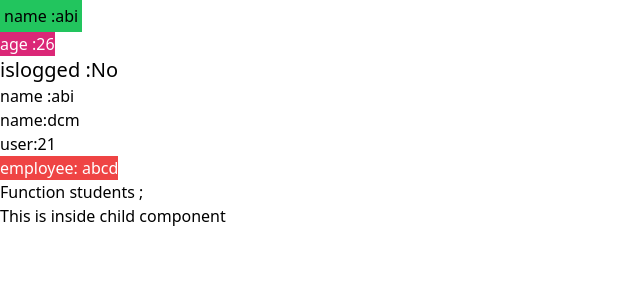
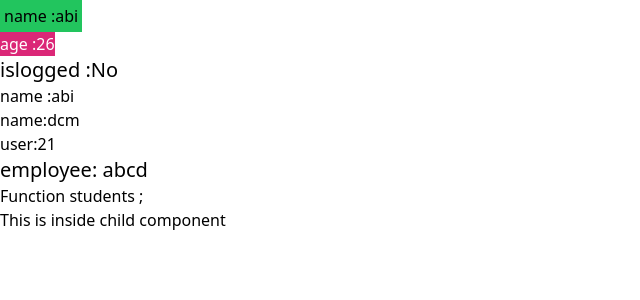
Before and after one commit to abi4679553/props, a React (Create React App) app: page / in a window 1280 px wide. Shown: the top 300 px of the page, without its empty margins (0-640 px from the left). Built offline with nearby package versions, Linux system fonts and the light colour scheme.

Commit message:
Object.js

```diff
--- a/src/components/props/Object.js
+++ b/src/components/props/Object.js
@@ -2,7 +2,7 @@ import React from 'react'
 
 const Object = (props) => {
     return (
-        <div className=' bg-red-500 w-fit text-white'>
+        <div className='text-xl'>
         {<p>employee: {props.employee.empname}</p>}
         </div>
     )
```
